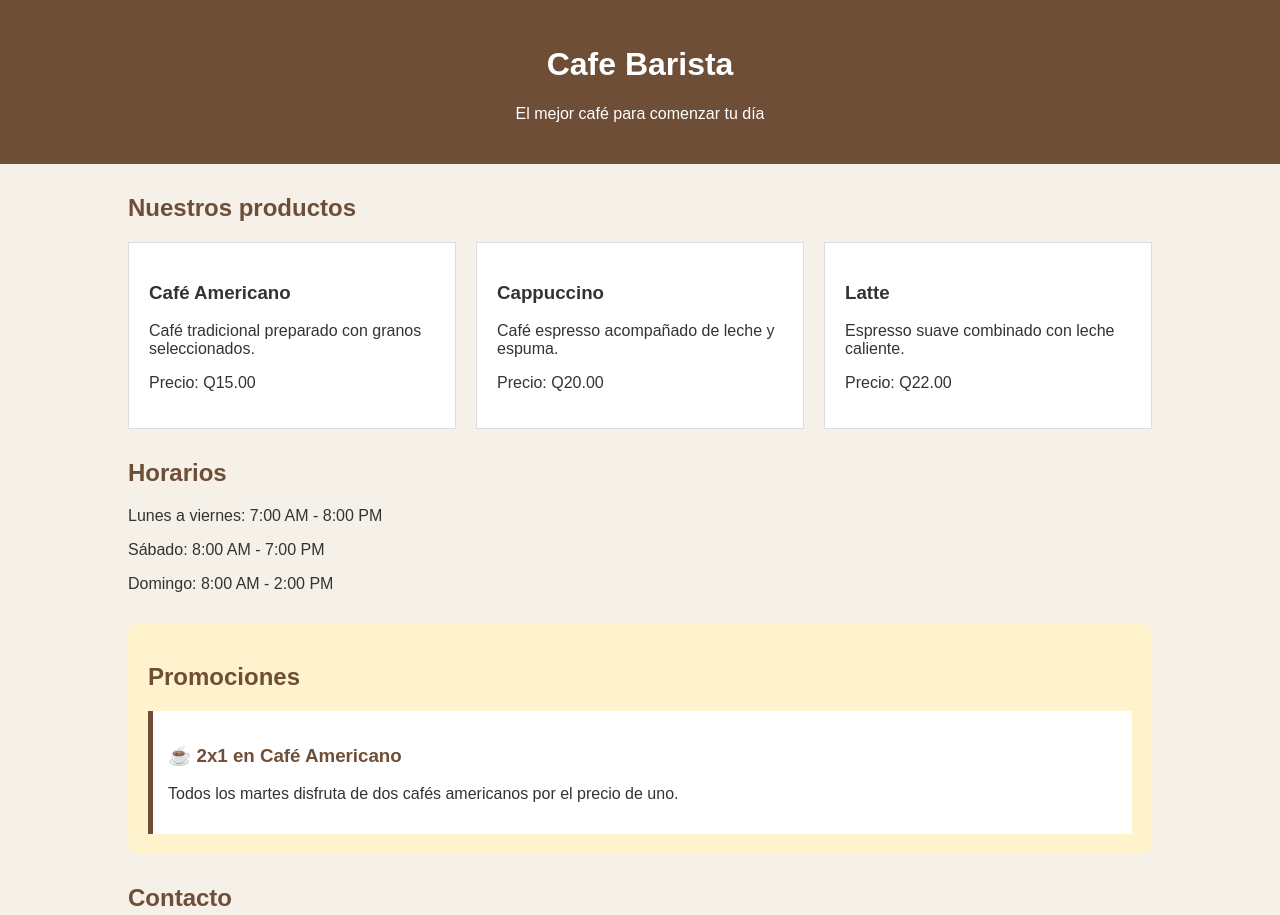
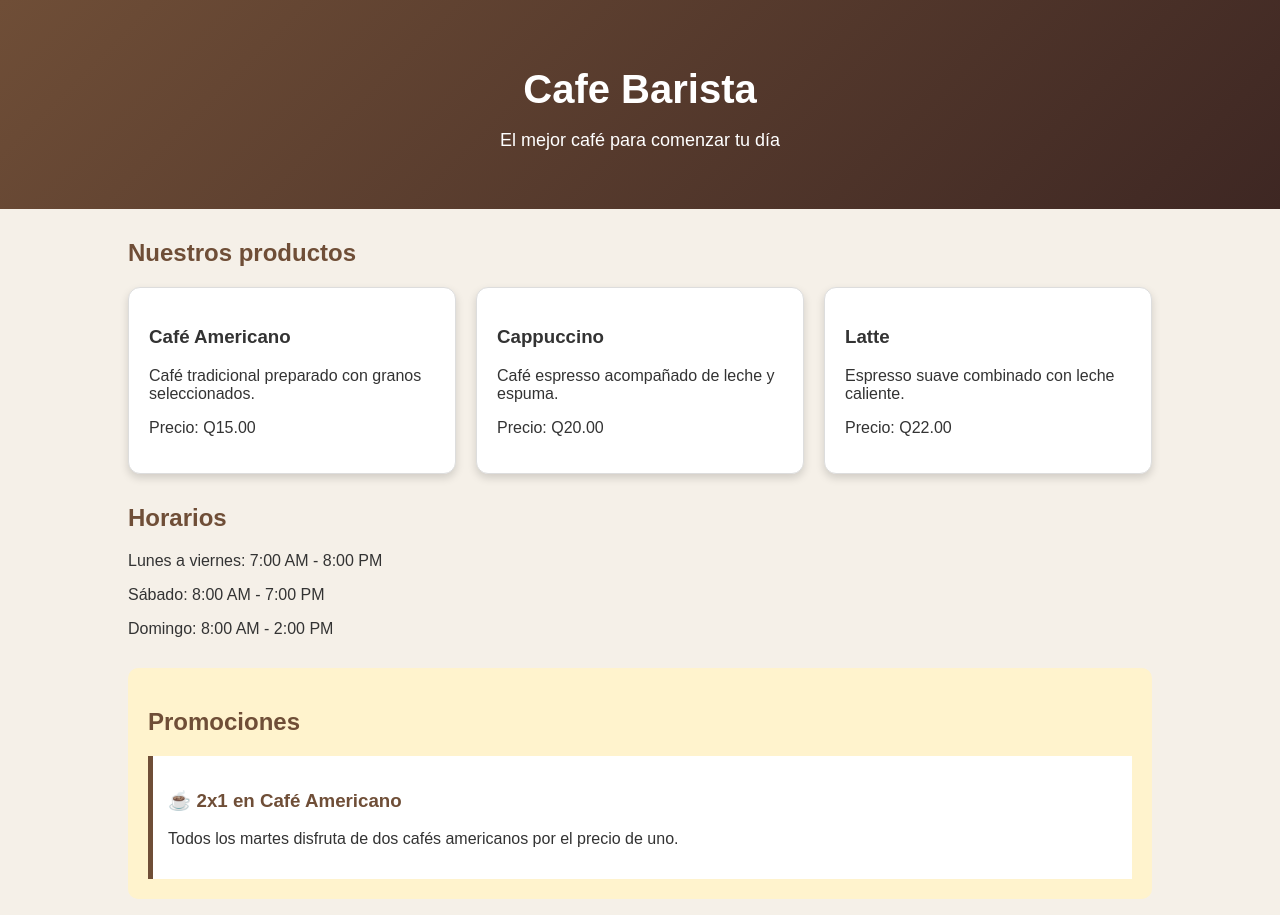
Before and after one commit to jmartinezb11-cmd/Cafe-Barista, a plain HTML site: page index.html in a window 1280 px wide. Shown: the top 915 px of the page. Drawn offline with Linux system fonts and the light colour scheme.

Commit message:
Mejorar diseño del encabezado

```diff
--- a/styles.css
+++ b/styles.css
@@ -6,10 +6,19 @@ body {
 }
 
 header {
-    background-color: #6f4e37;
+    background: linear-gradient(135deg, #6f4e37, #3e2723);
     color: white;
     text-align: center;
-    padding: 25px;
+    padding: 40px 20px;
+}
+
+header h1 {
+    font-size: 40px;
+    margin-bottom: 10px;
+}
+
+header p {
+    font-size: 18px;
 }
 
 main {
@@ -35,6 +44,13 @@ h2 {
     padding: 20px;
     border: 1px solid #ddd;
     width: 30%;
+    border-radius: 12px;
+    box-shadow: 0 4px 8px rgba(0, 0, 0, 0.15);
+    transition: transform 0.3s;
+}
+
+.producto:hover {
+    transform: translateY(-5px);
 }
 
 footer {
```
